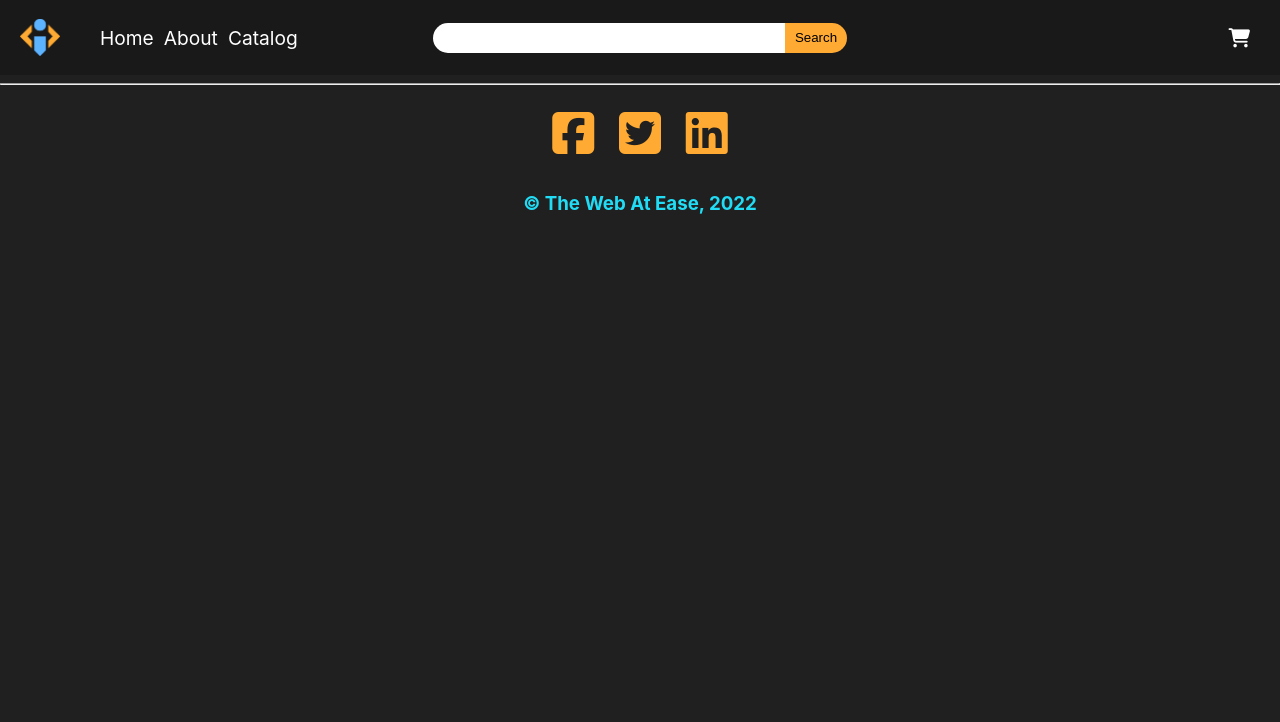
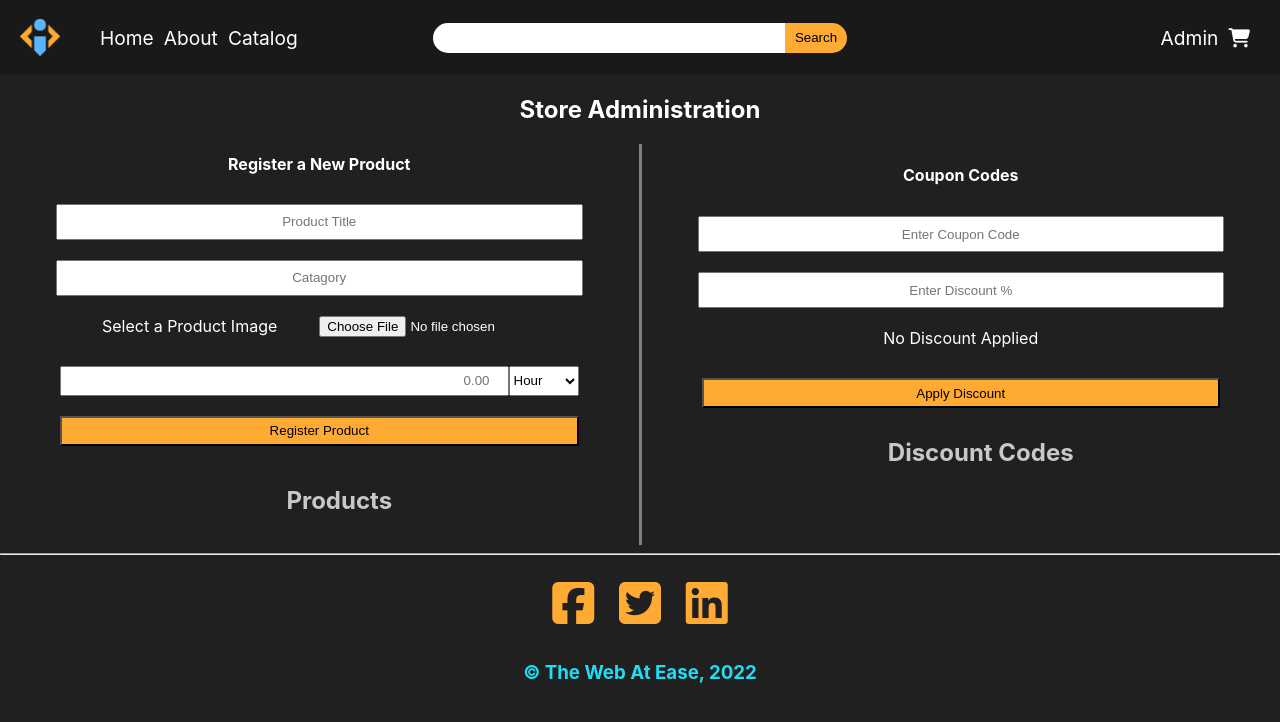
Before and after one commit to Finsternavy/thewebatease, a React (Create React App) app: page /admin in a window 1280 px wide. Shown: the top 722 px of the page. Built offline with nearby package versions, Linux system fonts and the light colour scheme.

Commit message:
109_assignment_2

```diff
--- a/src/App.js
+++ b/src/App.js
@@ -5,6 +5,7 @@ import About from './components/about';
 import Cart from './components/cart';
 import Footer from './components/footer';
 import Catalog from './components/catalog';
+import Admin from './components/admin';
 import { BrowserRouter, Routes, Route } from 'react-router-dom';
 
 function App() {
@@ -18,6 +19,7 @@ function App() {
           <Route path='/about' element={<About/>}/>
           <Route path='/catalog' element={<Catalog/>}/>
           <Route path='/cart' element={<Cart/>}/>
+          <Route path='/admin' element={<Admin/>}/>
         </Routes>
 
         <Footer/>
--- /dev/null
+++ b/src/components/admin.css
@@ -0,0 +1,68 @@
+.admin{
+    color: white;
+    text-align: center;
+}
+.admin .content{
+    display: flex;
+}
+.admin .content > * {
+    flex: 1;
+}
+.admin .content .admin-form{
+    display: flex;
+    flex-direction: column;
+    justify-content: center;
+    align-items: center;
+    border-right: 3px solid gray;
+}
+.admin .content .admin-form > *{
+    width: calc(100% - 120px);
+    margin-block: 10px;
+    min-height: 30px;
+    text-align: center;
+}
+.admin .image-select{
+    display: flex;
+    justify-content: center;
+}
+.admin .image-select > *{
+    flex: 1;
+}
+.admin .admin-form .price-container{
+    display: flex;
+}
+.admin .admin-form .price-container input{
+    flex: 5;
+    text-align: right;
+}
+.admin .admin-form .price-container selection{
+    flex: 1;
+}
+.admin .admin-form .add-product-btn{
+    background-color: rgb(255, 170, 50);
+    transition: background-color .5s ease;
+}
+.admin .admin-form .add-product-btn:hover{
+    background-color: rgb(33, 220, 245);
+}
+
+/*-----------Coupon Section---------*/
+
+.admin .coupons .coupon-container{
+    display: flex;
+    flex-direction: column;
+    align-items: center;
+}
+.admin .coupons .coupon-container > *{
+    width: calc(100% - 120px);
+    min-height: 30px;
+    text-align: center;
+    margin-block: 10px;
+}
+.admin .coupons .coupon-container .apply-discount-btn{
+    background-color: rgb(255, 170, 50);
+    transition: background-color .5s ease;
+}
+.admin .coupons .coupon-container .apply-discount-btn:hover{
+    background-color: rgb(33, 220, 245);
+}
--- /dev/null
+++ b/src/components/admin.jsx
@@ -0,0 +1,98 @@
+import './admin.css';
+import { useState } from 'react';
+
+const Admin = () => {
+    const [product, setProduct] = useState({});
+    const [coupon, setCoupon] = useState('');
+    const [allCoupons, setAllCoupons] = useState([]);
+    const [allProducts, setAllProducts] = useState([]);
+
+    const saveProduct = () => {
+        console.log("Saving product", product);
+        let copy = [...allProducts];
+
+        copy.push(product);
+        setAllProducts(copy);
+    }
+
+    const prodChange = (e) => {
+        let name = e.target.name;
+        let val = e.target.value;
+
+        let copy = {...product};
+        copy[name] = val;
+        setProduct(copy);
+    }
+
+    const couponChange = (e) => {
+        let name = e.target.name;
+        let val = e.target.value;
+
+        let copy = {...coupon};
+        copy[name] = val;
+        setCoupon(copy);
+    }
+
+    const saveCoupon = () => {
+        console.log(coupon);
+
+        let copy = [...allCoupons];
+        copy.push(coupon);
+        setAllCoupons(copy);
+    }
+
+    return (
+    <div className="admin">
+        <h2>Store Administration</h2>
+
+        <div className="content">
+            <section className='admin-form'>
+                <h4>Register a New Product</h4>
+                <input name='title' onChange={prodChange} type="text" placeholder='Product Title'/>
+                <input name='catagory' onChange={prodChange} type="text" placeholder='Catagory'/>
+                <div className="image-select">
+                    <label>Select a Product Image</label>
+                    <input name='image' onChange={prodChange} type="file" accept="image/png, image/jpeg"/>
+                </div>
+                <div className="price-container">
+                    <input name="price" onChange={prodChange} type="number" placeholder='0.00'/>
+                    <select name="price-rate" onChange={prodChange}>
+                        <option value="/hour">Hour</option>
+                        <option value="/month">Month</option>
+                        <option value="/each">Each</option>
+                        <option value="/session">Session</option>
+                    </select>
+                </div>
+                <button onClick={saveProduct} className='add-product-btn'>Register Product</button>
+                <ul>
+                    <h1>Products</h1>
+                    {
+                        allProducts.map((product) => <li key={product.title}>{product.title} - ${product.price}</li>)
+                    }
+                </ul>
+            </section>
+
+            <section className="coupons">
+                <h4>Coupon Codes</h4>
+                <div className="coupon-container">
+                    <input name="code" onChange={couponChange} type="text" placeholder='Enter Coupon Code'/>
+                    <input name="discount" onChange={couponChange} type="text" placeholder='Enter Discount %'/>
+                    <label>No Discount Applied</label>
+                    <button onClick={saveCoupon} className="apply-discount-btn">Apply Discount</button>
+                </div>
+
+                <ul>
+                    <h1>Discount Codes</h1>
+                    {
+                        allCoupons.map((coupon) => <li key={coupon.code}>{coupon.code} - {coupon.discount}% Off</li>)
+                    }
+                </ul>
+            </section>
+        </div>
+
+
+    </div>
+    )
+}
+
+export default Admin;
--- a/src/components/home.css
+++ b/src/components/home.css
@@ -0,0 +1,50 @@
+
+.home{
+    display: flex;
+    flex-direction: row;
+    align-items: center;
+    justify-content: center;
+    margin: 0;
+    min-height: 150px;
+}
+.home > * {
+    flex: 1;
+    width: 50%;
+}
+.home .prefix-container{
+    padding-right: 20px;
+    border-right: 3px solid rgb(255, 170, 50);
+    margin: 0;
+    padding-right: 20px;
+}
+.home .prefix-container .banner-prefix{
+    font-size: 3rem;
+    text-align: right;
+}
+.home .site-name .banner{
+    padding-left: 20px;
+    font-size: 3rem;
+    text-align: left;
+}
+
+.home .prefix-container h1:before{
+    content: 'Your Mind';
+    margin: 0;
+    animation-name: textRotate;
+    animation-duration: 10s;
+    animation-iteration-count: infinite;
+    opacity: 0;
+}
+@keyframes textRotate{
+    0% {opacity:0; content: "Your Mind";}
+    16% {opacity: 1; content: "Your Mind";}
+    33% {opacity: 0; content: "Your Mind";}
+    34% {content: "Your Business";}
+    48% {opacity: 1; content: "Your Business";}
+    66% {opacity: 0; content: "Your Business";}
+    67% {content: "The Web";}
+    80% {opacity: 1; content: "The Web";}
+    99% {opacity: 0;content: "The Web";}
+    100% {content: "The Web";}
+
+}
--- a/src/components/home.jsx
+++ b/src/components/home.jsx
@@ -1,8 +1,14 @@
+import './home.css';
 
 const Home = () => {
     return(
-        <div className="home-page">
-            <h1>Welcome to The Web At Ease</h1>
+        <div className="home">
+            <div className="prefix-container">
+                <h1 className="banner-prefix"></h1>
+            </div>
+            <div className="site-name">
+                <h1 className='banner'>At Ease</h1>
+            </div>
         </div>
     );
 }
--- a/src/components/navbar.jsx
+++ b/src/components/navbar.jsx
@@ -30,6 +30,9 @@ function Navbar(){
 
                 <ul className='links-right'>
                     <li>
+                        <Link to="/admin">Admin</Link>
+                    </li>
+                    <li>
                         <Link to="/cart"><i className="fa-solid fa-cart-shopping"></i></Link>
                     </li>
                 </ul>
```
